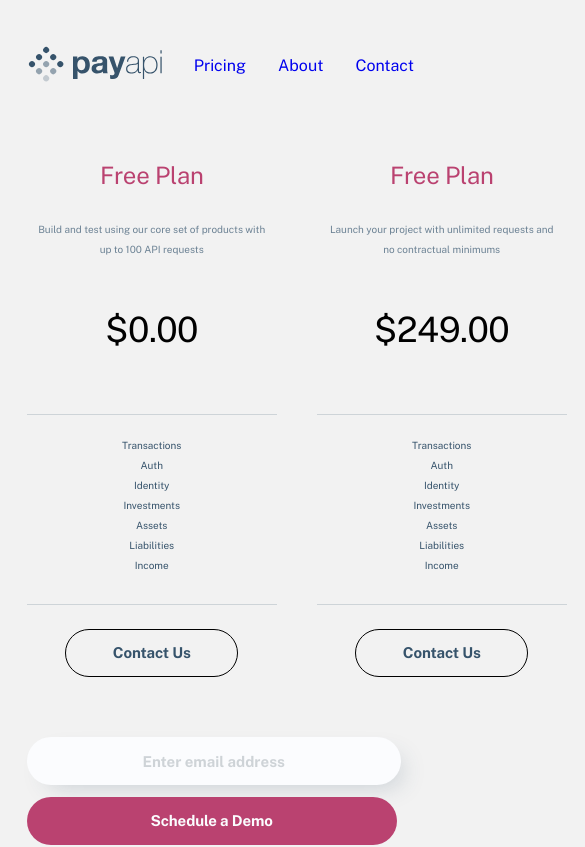
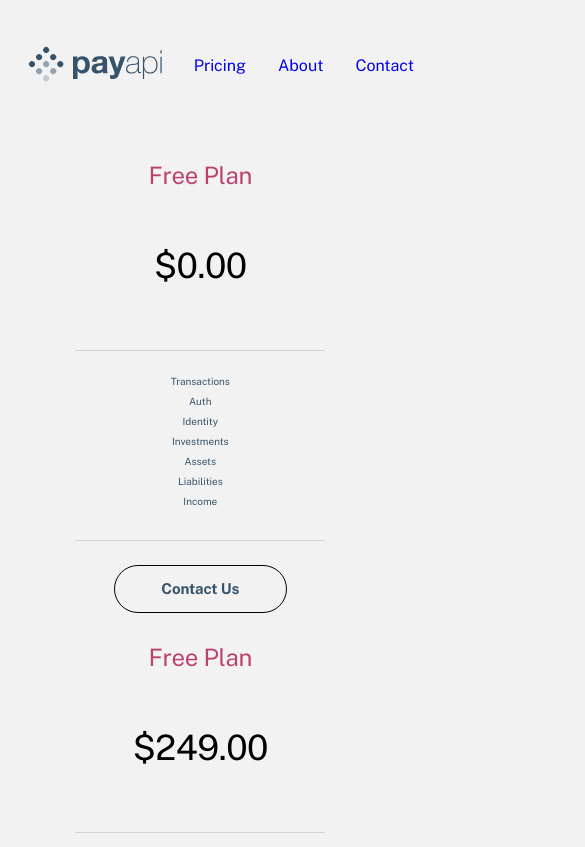
Before and after one commit to shaunvan119/payapi-website, a React (Create React App) app: page /Price in a window 390 px wide. Shown: the top 847 px of the page, 585 px wide, since content can reach past the window. Built offline with nearby package versions, Linux system fonts and the light colour scheme.

Commit message:
price mobile MQ completed

```diff
--- a/src/index.css
+++ b/src/index.css
@@ -792,6 +792,49 @@ height: 267px;
  padding-bottom: 80px;
 }
 
+
+/*MQ mobile pice*/
+
+.pice-page {
+  margin-bottom: 100px;
+}
+
+
+.price-main-section {
+ display: flex;
+ flex-direction: column;
+}
+
+.price-title {
+  font-size: 24px;
+}
+ .price-p {
+  display: none;
+ }
+
+.list-li {
+  font-size: 10px;
+  line-height: 20px;
+  align-items: center;
+ }
+
+ .price-amount {
+  font-size: 35px;
+ }
+
+ .line {
+  width: 250px;
+ }
+
+ .price-items {
+  margin-right: 40px;
+
+ }
+
+ .Premium-plan {
+  margin-right: 40px;
+ }
+
 /*MQ mobile about*/
 .innovators {
   font-size: 32px;
@@ -813,18 +856,13 @@ height: 267px;
 
  .team {
   width: 390px;
-height: 200px;
+  height: 200px;
 
 
  }
 
  .aboutus-section-two, .aboutus-section-one {
-  display: flex;
-  flex-direction: column;
   width: 390px;
-
-
-
  }
 
  .about-p {
```
